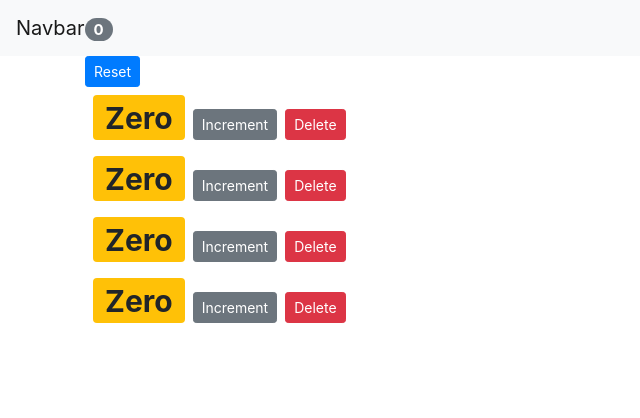
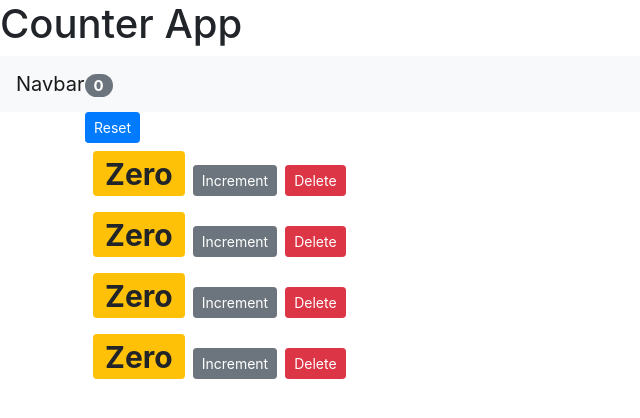
Before and after one commit to RachanaDevi/Counter-App, a React (Create React App) app: page / in a window 1280 px wide. Shown: the top 418 px of the page, without its empty margins (0-640 px from the left). Built offline with nearby package versions, Linux system fonts and the light colour scheme.

Commit message:
[Rachana] Refactor. directory structure for tests

```diff
--- a/src/App.js
+++ b/src/App.js
@@ -37,7 +37,8 @@ class App extends React.Component {
   };
   render() {
     return (
-      <div>
+      <React.Fragment>
+        <h1>Counter App</h1>
         <NavBar
           totalCounters={
             this.state.counters.filter((counter) => counter.value > 0).length
@@ -51,7 +52,7 @@ class App extends React.Component {
             onDelete={this.handleDelete}
           />
         </main>
-      </div>
+      </React.Fragment>
     );
   }
 }
```
Also changed, not shown: 2 other files (tests, documents, lock files or other folders).
